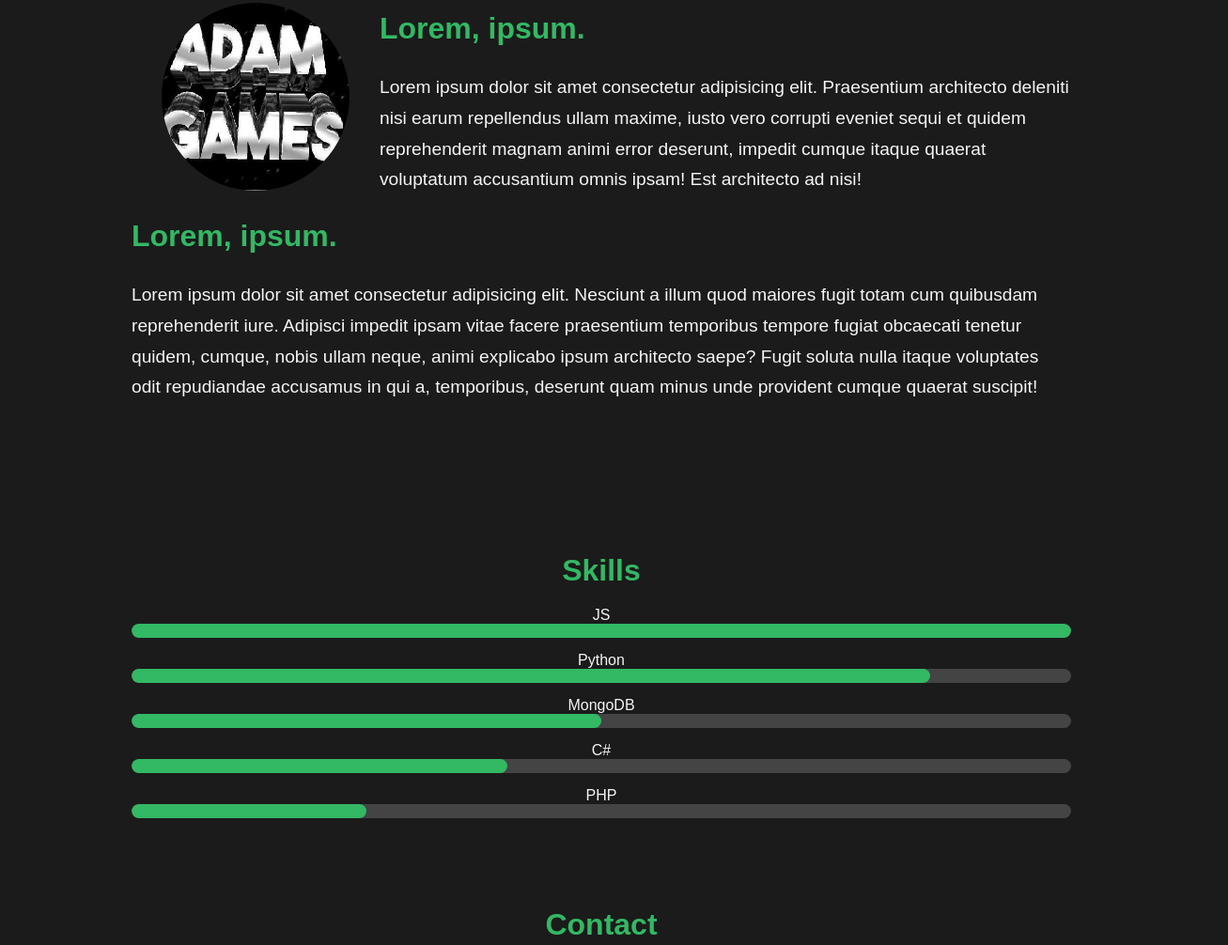
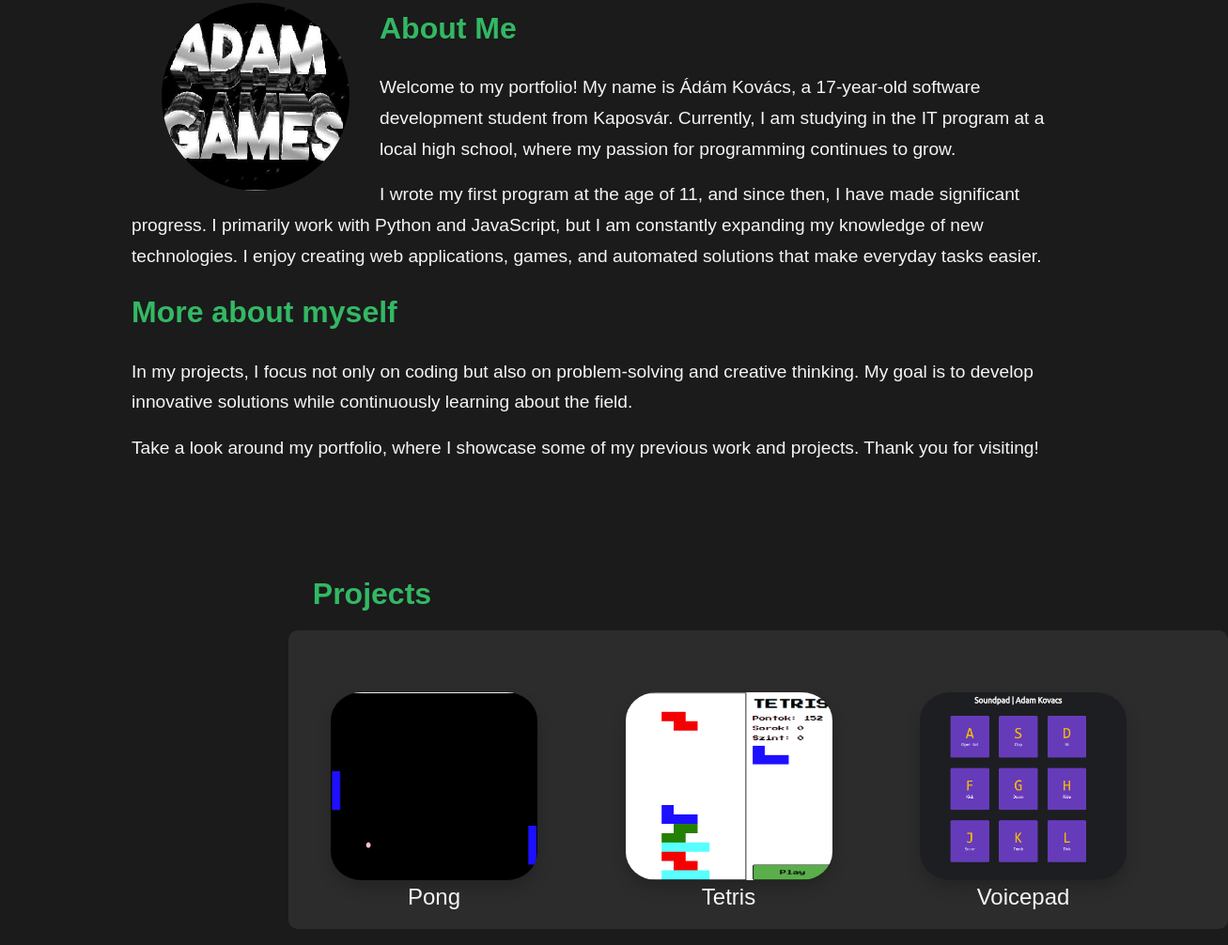
Before and after one commit to ArdesYT/asdasd123, a plain HTML site: page index.html in a window 1280 px wide. Shown: the part 175-1181 px from the top of the page at 94% size, 1307 px wide, since content can reach past the window. Drawn offline with Linux system fonts and the light colour scheme.

Commit message:
Add files via upload

```diff
--- /dev/null
+++ b/css/card.css
@@ -0,0 +1,28 @@
+.card {
+    transition: 0.3s;
+    width: fit-content;
+    border-radius: 1rem;
+    margin-top: 5%;
+  }
+
+  .card:hover {
+    box-shadow: 0 8px 16px 0 rgba(0,0,0,0.4);
+    transform: scale(1.05);
+  }
+
+  .container {
+    padding: 2px 16px;
+  }
+
+.card img {
+    box-shadow: 0 8px 16px 0 rgba(0,0,0,0.2);
+    border-radius: 15%;
+    width: 220px;
+    height: 200px;
+}
+
+
+.card p {
+    text-align: center;
+    font-size: 1.5rem;
+}
--- a/css/styles.css
+++ b/css/styles.css
@@ -15,6 +15,9 @@ body {
     transition: background-color 0.3s ease, color 0.3s ease;
 }
 
+section {
+    scroll-margin-top: 4em;
+}
 /* VilÃĄgos tÃĐma */
 body.light-theme {
     background-color: #ffffff;
@@ -25,8 +28,7 @@ body.light-theme {
 nav {
     background-color: #333; /* SÃķtÃĐt tÃĐma hÃĄttÃĐr */
     padding: 10px 0;
-    transition: none; /* EltÃĄvolÃ­tja az animÃĄciÃģt */
-    position: relative;
+    transition : none; /* EltÃĄvolÃ­tja az animÃĄciÃģt */
 }
 
 /* VilÃĄgos tÃĐma navigÃĄciÃģs sÃĄv */
@@ -37,6 +39,7 @@ body.light-theme nav {
 
 /* Nav elemek stÃ­lusai */
 nav ul {
+    position: relative;
     list-style: none;
     text-align: center;
 }
@@ -112,9 +115,9 @@ h2 {
 }
 
 .about-container h1 {
-    font-weight: 100;
-    font-size: 5rem;
-    margin: 0 0 2rem 0;
+    font-size: 2rem;
+    margin-bottom: 20px;
+    color: #33b864;
 }
 
 .about-container p {
@@ -143,43 +146,21 @@ body.light-theme a {
     padding: 20px;
     border-radius: 10px;
     animation: fadeInZoom 0.8s ease;
+    width: 1000px;
+    position: relative;
+    display: flex;
+    margin-left: 24%;
+    padding-left: 3.5%;
 }
 
-body.light-theme .project {
-    background-color: #f4f4f4;
+.project .card{
+    margin-right: 10%;
+
 }
 
-.project h3 {
-    font-size: 1.5rem;
-    margin-bottom: 15px;
-    color: #33b864;
-}
-
-body.light-theme .project h3 {
-    color: #333;
-}
-
-.project p {
-    font-size: 0.9rem;
-    margin-bottom: 20px;
-}
-
-.btn {
-    padding: 8px 15px;
-    background-color: #33b864;
-    color: #fff;
-    text-decoration: none;
-    border-radius: 5px;
-    transition: background-color 0.3s ease;
-}
-
-.btn:hover {
-    background-color: #ff4949;
-}
-
-body.light-theme .btn {
-    background-color: #33b864;
-    color: #fff;
+#project-title{
+    margin-left: 26%;
+    position: relative;
 }
 
 /* Skills rÃĐsz */
@@ -246,7 +227,7 @@ body.light-theme footer {
     color: #333;
 }
 
-/* Vissza a tetejÃĐre gomb */
+/* Vissza a tetejére gomb */
 #backToTop {
     display: none;
     position: fixed;
--- a/index.html
+++ b/index.html
@@ -9,11 +9,13 @@
     </title>
     <link rel="stylesheet" href="css/styles.css">
     <link rel="stylesheet" href="https://cdnjs.cloudflare.com/ajax/libs/font-awesome/6.4.0/css/all.min.css">
+    <link rel="stylesheet" href="./css/card.css">
 </head>
     <header>
         <nav>
             <ul>
                 <li><a href="#about" id="about-link">About Me</a></li>
+                <li><a href="#project" id="project-link">Projects</a></li>
                 <li><a href="#skills" id="skills-link">Skills</a></li>
                 <li><a href="#contact" id="contact-link">Contact</a></li>
                 <button onclick="toggleLanguage()" class="language-btn">HU/ENG</button>
@@ -26,16 +28,33 @@
             <div class="about-container">
                 <img src="./pics/462929720_2601688800016568_1773166290955488158_n.jpg" alt="Adam's Profile Picture">
                 <div class="about-text">
-                    <h2 id="about-title">Lorem, ipsum.</h2>
-                    <p id="about-description">
-                        Lorem ipsum dolor sit amet consectetur adipisicing elit. Praesentium architecto deleniti nisi earum repellendus ullam maxime, iusto vero corrupti eveniet sequi et quidem reprehenderit magnam animi error deserunt, impedit cumque itaque quaerat voluptatum accusantium omnis ipsam! Est architecto ad nisi!
+                    <h2 id="about-title">Rólam</h2>
+                    <p id="about-description1">
+                        Üdvözöllek a portfóliómban! Kovács Ádám vagyok, 17 éves szoftverfejlesztő tanuló Kaposvárról. Jelenleg egy helyi középiskola informatika szakán tanulok, ahol a programozás iránti szenvedélyem egyre csak növekszik.
                     </p>
-                    <h2 id="username-title">Lorem, ipsum.</h2>
-                    <p id="username-description">
-                        Lorem ipsum dolor sit amet consectetur adipisicing elit. Nesciunt a illum quod maiores fugit totam cum quibusdam reprehenderit iure. Adipisci impedit ipsam vitae facere praesentium temporibus tempore fugiat obcaecati tenetur quidem, cumque, nobis ullam neque, animi explicabo ipsum architecto saepe? Fugit soluta nulla itaque voluptates odit repudiandae accusamus in qui a, temporibus, deserunt quam minus unde provident cumque quaerat suscipit!
+                    <p id="about-description2">Az első programomat 11 évesen írtam, és azóta rengeteget fejlődtem. Főként Python és JavaScript nyelveken dolgozom, de folyamatosan bővítem a tudásomat új technológiák terén is. Szívesen készítek webalkalmazásokat, játékokat és automatizált megoldásokat, amelyek megkönnyítik a mindennapokat.</p>
+                    <h2 id="username-title">Rólam</h2>
+                    <p id="username-description1">
+                        A projektjeim során nemcsak a kódolásra, hanem a problémamegoldásra és a kreatív gondolkodásra is nagy hangsúlyt fektetek. Célom, hogy innovatív megoldásokat hozzak létre, és folyamatosan tanuljak a szakmáról.
                     </p>
+                    <p id="username-description2">Nézz körül a portfóliómban, ahol bemutatom néhány eddigi munkámat és projektjeimet. Köszönöm, hogy meglátogattál!</p>
                 </div>
             </div>
+        </div>
+    </section>
+    <h2 id="project-title">Projektjeim</h2>
+    <section class="section project" id="project">
+        <div class="card">
+                <a href="https://ardesyt.github.io/Pong/" target="_blank"><img src="./pics/p-pong.png" alt="Pong Projekt"></a>
+                <p>Pong</p>
+        </div>
+        <div class="card">
+            <a href="https://ardesyt.github.io/Tetris/" target="_blank"><img src="./pics/p-tetris.png" alt="Tetris Projekt"></a>
+            <p>Tetris</p>
+        </div>
+        <div class="card">
+            <a href="https://ardesyt.github.io/Voicepad/" target="_blank"><img src="./pics/p-voicepad.png" alt="Voicepad Projekt"></a>
+            <p>Voicepad</p>
         </div>
     </section>
 
--- a/js/index.js
+++ b/js/index.js
@@ -3,12 +3,16 @@ const translations = {
         navAbout: "About Me",
         navSkills: "Skills",
         navContact: "Contact",
-        aboutTitle: "Lorem, ipsum.",
-        aboutDescription: `Lorem ipsum dolor sit amet consectetur adipisicing elit. Praesentium architecto deleniti nisi earum repellendus ullam maxime, iusto vero corrupti eveniet sequi et quidem reprehenderit magnam animi error deserunt, impedit cumque itaque quaerat voluptatum accusantium omnis ipsam! Est architecto ad nisi!`,
-        usernameTitle: "Lorem, ipsum.",
-        usernameDescription: 'Lorem ipsum dolor sit amet consectetur adipisicing elit. Nesciunt a illum quod maiores fugit totam cum quibusdam reprehenderit iure. Adipisci impedit ipsam vitae facere praesentium temporibus tempore fugiat obcaecati tenetur quidem, cumque, nobis ullam neque, animi explicabo ipsum architecto saepe? Fugit soluta nulla itaque voluptates odit repudiandae accusamus in qui a, temporibus, deserunt quam minus unde provident cumque quaerat suscipit!',
+        navProject: "Projects",
+        aboutTitle: "About Me",
+        aboutDescription1: `Welcome to my portfolio! My name is Ádám Kovács, a 17-year-old software development student from Kaposvár. Currently, I am studying in the IT program at a local high school, where my passion for programming continues to grow.`,
+        aboutDescription2: `I wrote my first program at the age of 11, and since then, I have made significant progress. I primarily work with Python and JavaScript, but I am constantly expanding my knowledge of new technologies. I enjoy creating web applications, games, and automated solutions that make everyday tasks easier.`,
+        usernameTitle: "More about myself",
+        usernameDescription1: 'In my projects, I focus not only on coding but also on problem-solving and creative thinking. My goal is to develop innovative solutions while continuously learning about the field.',
+        usernameDescription2: 'Take a look around my portfolio, where I showcase some of my previous work and projects. Thank you for visiting!',
         skillsTitle: "Skills",
         contactTitle: "Contact",
+        projectTitle: "Projects",
         FooterP: "&copy; 2024 Adam Kovacs. All rights reserved.",
         themeButton: "Theme",
     },
@@ -16,13 +20,17 @@ const translations = {
         navAbout: "Rólam",
         navSkills: "Készségek",
         navContact: "Kapcsolat",
-        aboutTitle: "Lorem, ipsum.",
-        aboutDescription: `Lorem ipsum dolor sit amet consectetur adipisicing elit. Praesentium architecto deleniti nisi earum repellendus ullam maxime, iusto vero corrupti eveniet sequi et quidem reprehenderit magnam animi error deserunt, impedit cumque itaque quaerat voluptatum accusantium omnis ipsam! Est architecto ad nisi!`,
-        usernameTitle: "Lorem, ipsum.",
-        usernameDescription: 'Lorem ipsum dolor sit amet consectetur adipisicing elit. Nesciunt a illum quod maiores fugit totam cum quibusdam reprehenderit iure. Adipisci impedit ipsam vitae facere praesentium temporibus tempore fugiat obcaecati tenetur quidem, cumque, nobis ullam neque, animi explicabo ipsum architecto saepe? Fugit soluta nulla itaque voluptates odit repudiandae accusamus in qui a, temporibus, deserunt quam minus unde provident cumque quaerat suscipit!',
+        navProject: "Projektjeim",
+        aboutTitle: "Rólam",
+        aboutDescription1: `Üdvözöllek a portfóliómban! Kovács Ádám vagyok, 17 éves szoftverfejlesztő tanuló Kaposvárról. Jelenleg egy helyi középiskola informatika szakán tanulok, ahol a programozás iránti szenvedélyem egyre csak növekszik.`,
+        aboutDescription2: `Az első programomat 11 évesen írtam, és azóta rengeteget fejlődtem. Főként Python és JavaScript nyelveken dolgozom, de folyamatosan bővítem a tudásomat új technológiák terén is. Szívesen készítek webalkalmazásokat, játékokat és automatizált megoldásokat, amelyek megkönnyítik a mindennapokat.`,
+        usernameTitle: "Önmagam részletezése",
+        usernameDescription1: 'A projektjeim során nemcsak a kódolásra, hanem a problémamegoldásra és a kreatív gondolkodásra is nagy hangsúlyt fektetek. Célom, hogy innovatív megoldásokat hozzak létre, és folyamatosan tanuljak a szakmáról.',
+        usernameDescription2: 'Nézz körül a portfóliómban, ahol bemutatom néhány eddigi munkámat és projektjeimet. Köszönöm, hogy meglátogattál!',
         skillsTitle: "Ismeretek",
         contactTitle: "Kapcsolat",
-        FooterP: "&copy; 2024 Adam Kovacs. Minden jog fenttartva.",
+        projectTitle: "Projektjeim",
+        FooterP: "&copy; 2024 Adam Kovacs. Minden jog fenntartva.",
         themeButton: "Téma",
     }
   };
@@ -38,12 +46,16 @@ const translations = {
   function updateLanguage() {
     document.getElementById('about-link').textContent = translations[currentLanguage].navAbout;
     document.getElementById('skills-link').textContent = translations[currentLanguage].navSkills;
+    document.getElementById('project-link').textContent = translations[currentLanguage].navProject;
     document.getElementById('contact-link').textContent = translations[currentLanguage].navContact;
     document.getElementById('about-title').textContent = translations[currentLanguage].aboutTitle;
-    document.getElementById('about-description').innerHTML = translations[currentLanguage].aboutDescription;
+    document.getElementById('about-description1').innerHTML = translations[currentLanguage].aboutDescription1;
+    document.getElementById('about-description2').innerHTML = translations[currentLanguage].aboutDescription2;
     document.getElementById('username-title').textContent = translations[currentLanguage].usernameTitle;
-    document.getElementById('username-description').textContent = translations[currentLanguage].usernameDescription;
+    document.getElementById('username-description1').textContent = translations[currentLanguage].usernameDescription1;
+    document.getElementById('username-description2').textContent = translations[currentLanguage].usernameDescription2;
     document.getElementById('skills-title').textContent = translations[currentLanguage].skillsTitle;
+    document.getElementById('project-title').textContent = translations[currentLanguage].projectTitle;
     document.getElementById('contact-title').textContent = translations[currentLanguage].contactTitle;
     document.querySelector('.theme-btn').textContent = translations[currentLanguage].themeButton;
     document.getElementById('FooterP').innerHTML = translations[currentLanguage].FooterP;
```
Also changed, not shown: pics/p-pong.png (added), pics/p-tetris.png (added), pics/p-voicepad.png (added).
